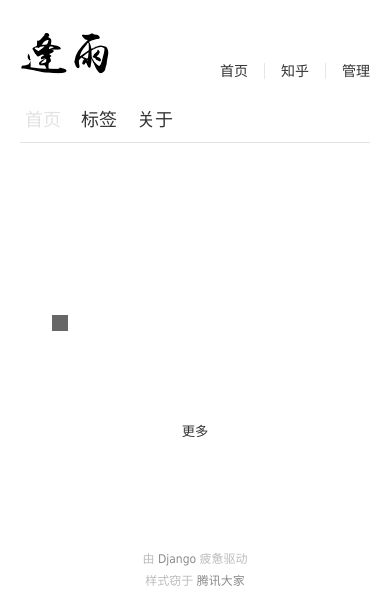
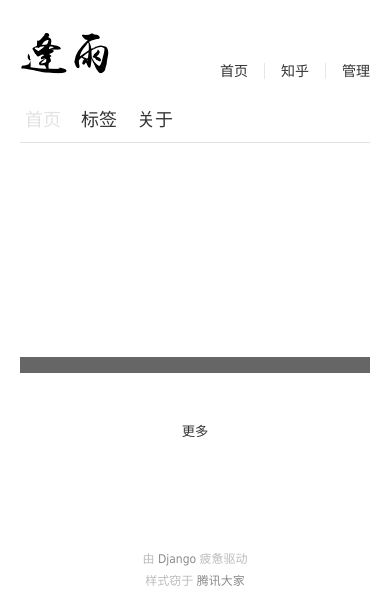
Before and after one commit to bigfengyu/MeetRain, a Django app: page /blog/ in a window 390 px wide. Shown: the top 613 px of the page. Run offline with Django 3.2, Linux system fonts and the light colour scheme; data that the repository does not hold is empty; some libraries are stand-ins or nearby versions.

Commit message:
index responsive

```diff
--- a/static/css/index_pages.css
+++ b/static/css/index_pages.css
@@ -12,22 +12,32 @@
     background-repeat: no-repeat;
 }
 
-@media(max-width:500px){
-    .cover-image{
-        height: 200px;
-    }
-}
+
 
 .cover-title{
     position: absolute;
     left: 32px;
     bottom: 42px;
-    font: 26px/28px 'Microsoft YaHei','STHeiti';
+    font-size: 26px;
+    line-height: 28px;
     color: #fff;
     padding: 8px;
     background: rgba(0,0,0,0.6);
     background: #333\0;
     white-space: nowrap;
+}
+
+@media(max-width:600px){
+    .cover-image{
+        height: 200px;
+    }
+    .cover-title {
+        font-size: 13px;
+        line-height: 14px;
+        left: 0;
+        right: 0;
+        bottom: 0;
+    }
 }
 
 .items{
@@ -98,7 +108,7 @@
     padding-left:206px;
 }
 
-@media(max-width:500px){
+@media(max-width:600px){
 
     .page-sub .pic img {
         width: 100px;
```
